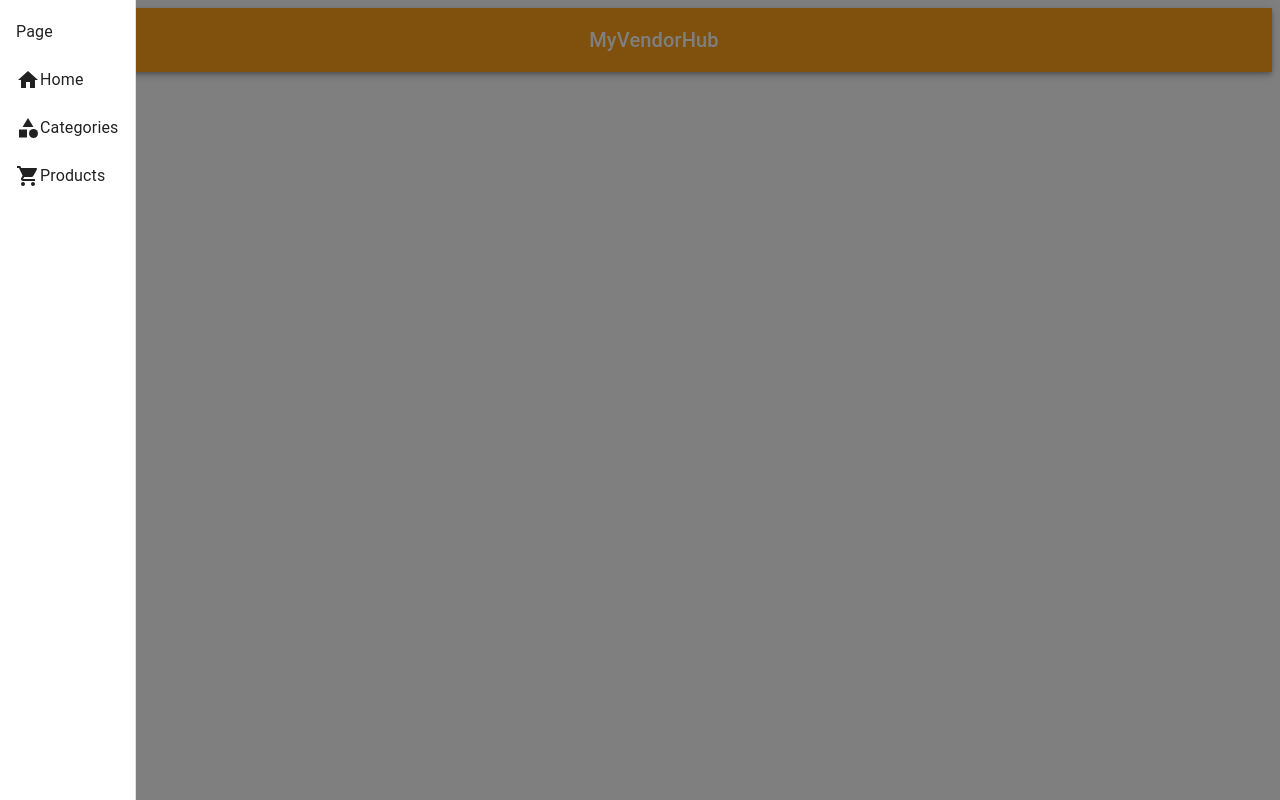
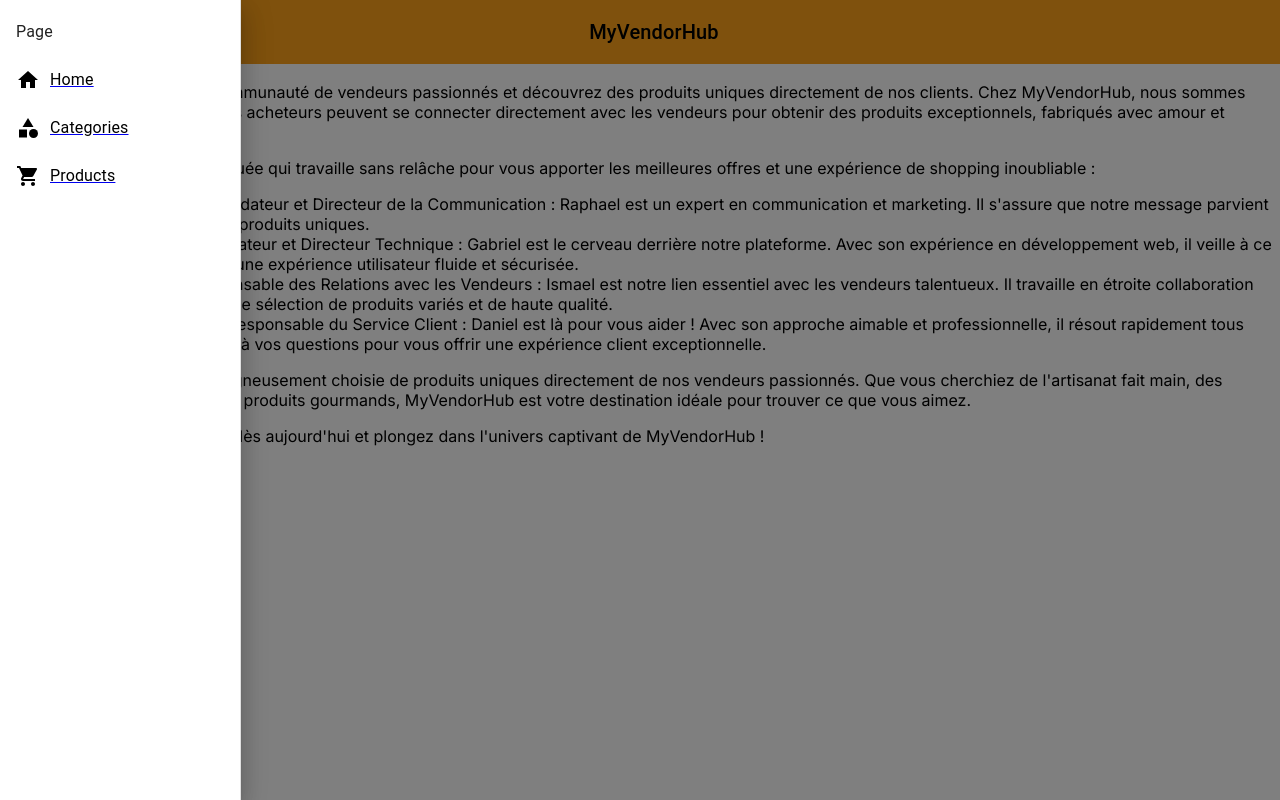
Before and after one commit to ismaelgauthier/TP-Final-TI2, a Next.js app: page / in a window 1280 px wide. Both pictures are taken after a click on the button "menu". Built offline with nearby package versions, Linux system fonts and the light colour scheme.

Commit message:
Navbar+ sidebar finished
The navbar ans the sidebar are done, the only thing that needs to be done is for the logo to redirect to the home page

```diff
--- a/src/app/components/molecules/sidebar/sidebar.tsx
+++ /dev/null
@@ -1,34 +0,0 @@
-import React from 'react';
-import List from '@mui/material/List';
-import ListItem from '@mui/material/ListItem';
-import ListItemText from '@mui/material/ListItemText';
-import HomeIcon from '@mui/icons-material/Home';
-import CategoryIcon from '@mui/icons-material/Category';
-import ShoppingCartIcon from '@mui/icons-material/ShoppingCart';
-import { Drawer } from '@mui/material';
-
-function Sidebar() {
-  return (
-    <Drawer variant="permanent" anchor="left">
-      <List>
-        <ListItem>
-          <ListItemText primary="Page" />
-        </ListItem>
-        <ListItem button>
-          <HomeIcon />
-          <ListItemText primary="Home" />
-        </ListItem>
-        <ListItem button>
-          <CategoryIcon />
-          <ListItemText primary="Categories" />
-        </ListItem>
-        <ListItem button>
-          <ShoppingCartIcon />
-          <ListItemText primary="Products" />
-        </ListItem>
-      </List>
-    </Drawer>
-  );
-}
-
-export default Sidebar;
--- a/src/app/layout.tsx
+++ b/src/app/layout.tsx
@@ -1,7 +1,9 @@
 "use client"
 
+import React from 'react';
 import './globals.css'
 import { Inter } from 'next/font/google'
+import Navbar from '@/components/molecules/navbar/navbar';
 
 const inter = Inter({ subsets: ['latin'] })
 
@@ -17,7 +19,11 @@
 }) {
   return (
     <html lang="en">
-      <body className={inter.className}>{children}</body>
+      <body className={inter.className}>
+        {/* Ajouter ici le contenu global de la mise en page */}
+        <Navbar />
+        {children}
+      </body>
     </html>
   )
 }
--- a/src/app/page.tsx
+++ b/src/app/page.tsx
@@ -1,14 +1,38 @@
 "use client"
+import React from 'react';
 
-import React from 'react';
-import NewButton from './components/molecules/create_button/create_button';
-import Navbar from './components/molecules/navbar/navbar';
-import Sidebar from './components/molecules/sidebar/sidebar';
-
-export default function Home() {
+function Home() {
   return (
-    <>
-      <Navbar />
-    </>
+    <div>
+      <h1>Bienvenue sur MyVendorHub !</h1>
+      <p>
+        Connectez-vous avec une communauté de vendeurs passionnés et découvrez des produits uniques directement de nos clients. Chez MyVendorHub, nous sommes fiers de créer un espace où les acheteurs peuvent se connecter directement avec les vendeurs pour obtenir des produits exceptionnels, fabriqués avec amour et expertise.
+      </p>
+      <p>
+        Rencontrez notre équipe dévouée qui travaille sans relâche pour vous apporter les meilleures offres et une expérience de shopping inoubliable :
+      </p>
+      <ul>
+        <li>
+          <strong>Raphael Doucet</strong> - Co-fondateur et Directeur de la Communication : Raphael est un expert en communication et marketing. Il s&apos;assure que notre message parvient à tous les passionnés de produits uniques.
+        </li>
+        <li>
+          <strong>Gabriel Gagné</strong> - Co-fondateur et Directeur Technique : Gabriel est le cerveau derrière notre plateforme. Avec son expérience en développement web, il veille à ce que MyVendorHub offre une expérience utilisateur fluide et sécurisée.
+        </li>
+        <li>
+          <strong>Ismael Gauthier</strong> - Responsable des Relations avec les Vendeurs : Ismael est notre lien essentiel avec les vendeurs talentueux. Il travaille en étroite collaboration avec eux pour garantir une sélection de produits variés et de haute qualité.
+        </li>
+        <li>
+          <strong>Daniel Lelièvre Larue</strong> - Responsable du Service Client : Daniel est là pour vous aider ! Avec son approche aimable et professionnelle, il résout rapidement tous vos problèmes et répond à vos questions pour vous offrir une expérience client exceptionnelle.
+        </li>
+      </ul>
+      <p>
+        Découvrez notre sélection soigneusement choisie de produits uniques directement de nos vendeurs passionnés. Que vous cherchiez de l&apos;artisanat fait main, des œuvres d&apos;art originales ou des produits gourmands, MyVendorHub est votre destination idéale pour trouver ce que vous aimez.
+      </p>
+      <p>
+        Rejoignez notre communauté dès aujourd&apos;hui et plongez dans l&apos;univers captivant de MyVendorHub !
+      </p>
+    </div>
   );
 }
+
+export default Home;
--- a/src/app/components/molecules/navbar/navbar.tsx
+++ b/src/components/molecules/navbar/navbar.tsx
@@ -6,7 +6,6 @@
 import IconButton from '@mui/material/IconButton';
 import MenuIcon from '@mui/icons-material/Menu';
 import Drawer from '@mui/material/Drawer';
-
 import Sidebar from '../sidebar/sidebar';
 
 function Navbar() {
@@ -17,19 +16,20 @@
   };
 
   return (
-    <AppBar position="static" sx={{ backgroundColor: '#FFA31A' }}>
-      <Toolbar>
+    <AppBar position="fixed" sx={{ backgroundColor: '#FFA31A', boxShadow: 'none' }}>
+      <Toolbar sx={{ paddingLeft: '16px', paddingRight: '16px' }}>
         <IconButton
           edge="start"
           color="inherit"
           aria-label="menu"
           onClick={handleToggleSidebar}
+          sx={{ color: 'black' }}
         >
           <MenuIcon />
         </IconButton>
         <Box sx={{ flexGrow: 1, textAlign: 'center', cursor: 'pointer' }}>
           <Typography variant="h6" component="div">
-            <Box component="span" sx={{ color: 'white' }}>
+            <Box component="span" sx={{ color: 'black' }}>
               MyVendorHub
             </Box>
           </Typography>
@@ -39,6 +39,7 @@
         anchor="left"
         open={isSidebarOpen}
         onClose={() => setIsSidebarOpen(false)}
+        sx={{ '& .MuiDrawer-paper': { width: '240px' } }}
       >
         <Sidebar />
       </Drawer>
--- /dev/null
+++ b/src/components/molecules/sidebar/sidebar.tsx
@@ -0,0 +1,41 @@
+import React from 'react';
+import List from '@mui/material/List';
+import ListItem from '@mui/material/ListItem';
+import ListItemText from '@mui/material/ListItemText';
+import HomeIcon from '@mui/icons-material/Home';
+import CategoryIcon from '@mui/icons-material/Category';
+import ShoppingCartIcon from '@mui/icons-material/ShoppingCart';
+import { Drawer } from '@mui/material';
+import Link from 'next/link';
+
+function Sidebar() {
+  return (
+    <Drawer variant="permanent" anchor="left" sx={{ width: '240px' }}>
+      <List>
+        <ListItem>
+          <ListItemText primary="Page" />
+        </ListItem>
+        <Link href="/" passHref>
+          <ListItem button component="a" sx={{ textDecoration: 'none', color: 'black', width: '100%' }}>
+            <HomeIcon />
+            <ListItemText primary="Home" sx={{ marginLeft: '10px' }} />
+          </ListItem>
+        </Link>
+        <Link href="/categories" passHref>
+          <ListItem button component="a" sx={{ textDecoration: 'none', color: 'black', width: '100%' }}>
+            <CategoryIcon />
+            <ListItemText primary="Categories" sx={{ marginLeft: '10px' }} />
+          </ListItem>
+        </Link>
+        <Link href="/products" passHref>
+          <ListItem button component="a" sx={{ textDecoration: 'none', color: 'black', width: '100%' }}>
+            <ShoppingCartIcon />
+            <ListItemText primary="Products" sx={{ marginLeft: '10px' }} />
+          </ListItem>
+        </Link>
+      </List>
+    </Drawer>
+  );
+}
+
+export default Sidebar;
```
Also changed, not shown: src/app/categories/page.tsx (added, +7 -0 lines), src/app/products/page.tsx (added, +7 -0 lines), src/components/molecules/create_button/create_button.tsx (renamed from src/app/components/molecules/create_button/create_button.tsx).
